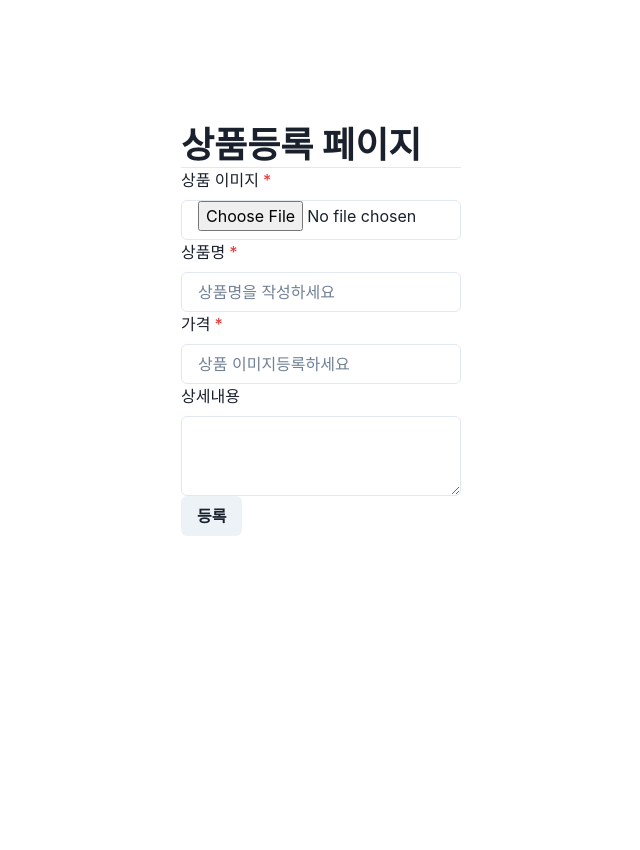
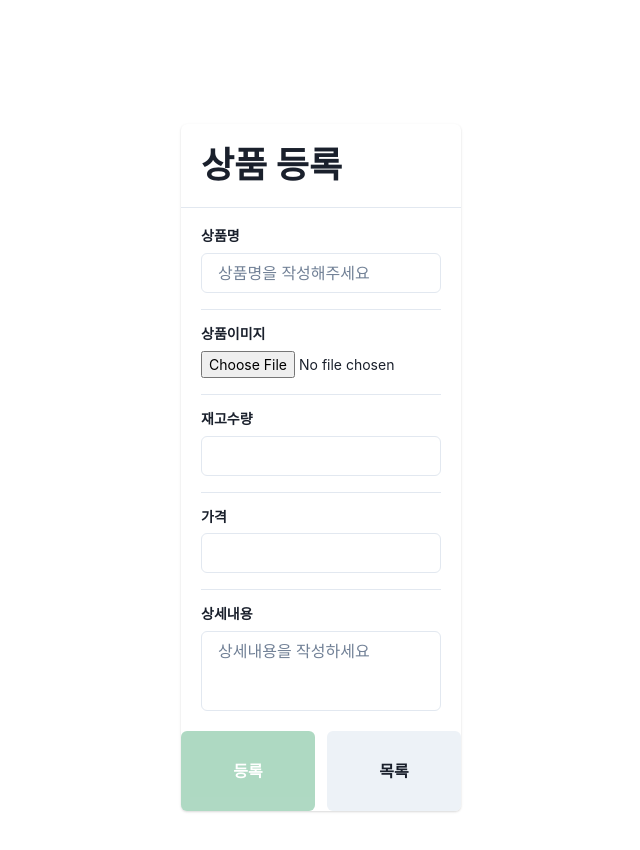
Before and after one commit to arbiterkdh/prj3, a React (Vite) app in the folder frontend/: page /store/add in a window 1280 px wide. Shown: the part 220-1070 px from the top of the page, without its empty margins (319-959 px from the left). Before the commit the page ends 956 px from the top, so only its background shows below. Built offline with nearby package versions, Linux system fonts and the light colour scheme.

Commit message:
add 디자인 완료

```diff
--- a/frontend/src/App.jsx
+++ b/frontend/src/App.jsx
@@ -6,7 +6,7 @@ import { Book } from "./page/book/Book.jsx";
 import { Theater } from "./page/theater/Theater.jsx";
 import { Store } from "./page/store/Store.jsx";
 import { Promo } from "./page/promotion/Promo.jsx";
-import { StoreAdd } from "./page/store/add/StoreAdd.jsx";
+import { StoreAdd } from "./page/store/StoreAdd.jsx";
 import { StoreList } from "./StoreList.jsx";
 
 const router = createBrowserRouter([
--- /dev/null
+++ b/frontend/src/page/store/StoreAdd.jsx
@@ -0,0 +1,182 @@
+import {
+  Box,
+  Button,
+  Card,
+  CardBody,
+  CardHeader,
+  Flex,
+  Heading,
+  Input,
+  Modal,
+  ModalBody,
+  ModalContent,
+  ModalFooter,
+  ModalHeader,
+  ModalOverlay,
+  Stack,
+  StackDivider,
+  Text,
+  Textarea,
+  useDisclosure,
+  useToast,
+} from "@chakra-ui/react";
+import { useState } from "react";
+import axios from "axios";
+
+export function StoreAdd() {
+  const [name, setName] = useState("");
+  const [files, setFiles] = useState([]);
+  const [stock, setStock] = useState(0);
+  const [price, setPrice] = useState(0);
+  const [content, setContent] = useState("");
+  const { isOpen, onOpen, onClose } = useDisclosure();
+  const [isLoading, setIsLoading] = useState(false);
+  const toast = useToast();
+
+  let disabled = true;
+
+  if (name && files && stock && price && content) {
+    disabled = false;
+  }
+
+  function handleProductAdd() {
+    setIsLoading(true);
+    axios
+      .post("/api/store/add", {
+        name,
+        files,
+        stock,
+        price,
+        content,
+      })
+      .then((res) => {
+        toast({
+          status: "success",
+          description: "회원가입 완료",
+          position: "bottom",
+        });
+      })
+      .catch(() => {
+        toast({
+          status: "error",
+          description: "가입 오류",
+          position: "bottom",
+        });
+      })
+      .finally(() => {
+        setIsLoading(false);
+      });
+  }
+
+  return (
+    <Box>
+      <Card>
+        <CardHeader>
+          <Heading>상품 등록</Heading>
+        </CardHeader>
+        <Box>
+          <hr />
+        </Box>
+
+        <CardBody>
+          <Stack divider={<StackDivider />} spacing="4">
+            <Box>
+              <Heading size="xs" textTransform="uppercase">
+                상품명
+              </Heading>
+              <Text pt="2" fontSize="sm">
+                <Input
+                  type={"text"}
+                  placeholder={"상품명을 작성해주세요"}
+                  onChange={(e) => setName(e.target.value)}
+                />
+              </Text>
+            </Box>
+            <Box>
+              <Heading size="xs" textTransform="uppercase">
+                상품이미지
+              </Heading>
+              <Text pt="2" fontSize="sm">
+                <input
+                  type={"file"}
+                  placeholder={"이미지를 등록하세요"}
+                  onChange={(e) => setFiles(e.target.files)}
+                />
+              </Text>
+            </Box>
+            <Box>
+              <Heading size="xs" textTransform="uppercase">
+                재고수량
+              </Heading>
+              <Text pt="2" fontSize="sm">
+                <Input
+                  type={"number"}
+                  onChange={(e) => setStock(e.target.value)}
+                />
+              </Text>
+            </Box>
+
+            <Box>
+              <Heading size="xs" textTransform="uppercase">
+                가격
+              </Heading>
+              <Text pt="2" fontSize="sm">
+                <Input
+                  type={"number"}
+                  onChange={(e) => setPrice(e.target.value)}
+                />
+              </Text>
+            </Box>
+            <Box>
+              <Heading size="xs" textTransform="uppercase">
+                상세내용
+              </Heading>
+              <Text pt="2" fontSize="sm">
+                <Textarea
+                  placeholder={"상세내용을 작성하세요"}
+                  resize={"none"}
+                  onChange={(e) => setContent(e.target.value)}
+                ></Textarea>
+              </Text>
+            </Box>
+          </Stack>
+        </CardBody>
+        <Flex w={"100%"} gap={3} justifyContent={"center"}>
+          <Box w={"50%"}>
+            <Button
+              colorScheme={"green"}
+              w={"100%"}
+              p={10}
+              onClick={onOpen}
+              isDisabled={disabled}
+              isLoading={isLoading}
+            >
+              등록
+            </Button>
+          </Box>
+          <Box w={"50%"}>
+            <Button colorScheme={"gray"} w={"100%"} p={10}>
+              목록
+            </Button>
+          </Box>
+        </Flex>
+      </Card>
+
+      <Modal isOpen={isOpen} onClose={onClose}>
+        <ModalOverlay />
+        <ModalContent>
+          <ModalHeader>등록안내</ModalHeader>
+          <ModalBody>상품을 등록하시겠습니까?</ModalBody>
+          <ModalFooter>
+            <Flex gap={3}>
+              <Button colorScheme={"green"} onClick={handleProductAdd}>
+                확인
+              </Button>
+              <Button onClick={onClose}>취소</Button>
+            </Flex>
+          </ModalFooter>
+        </ModalContent>
+      </Modal>
+    </Box>
+  );
+}
--- a/frontend/src/page/store/add/StoreAdd.jsx
+++ /dev/null
@@ -1,48 +0,0 @@
-import {
-  Box,
-  Button,
-  Flex,
-  FormControl,
-  FormLabel,
-  Heading,
-  Input,
-  Textarea,
-} from "@chakra-ui/react";
-
-export function StoreAdd() {
-  return (
-    <Box>
-      <Box>
-        <Heading>상품등록 페이지</Heading>
-      </Box>
-
-      <hr />
-      <Box>
-        <Box></Box>
-        <FormControl isRequired>
-          <FormLabel>상품 이미지</FormLabel>
-          <Input type={"file"} placeholder="상품 이미지 등록하세요" />
-        </FormControl>
-
-        <FormControl isRequired>
-          <FormLabel>상품명</FormLabel>
-          <Input placeholder="상품명을 작성하세요" />
-        </FormControl>
-
-        <FormControl isRequired>
-          <FormLabel>가격</FormLabel>
-          <Input placeholder="상품 이미지등록하세요" />
-        </FormControl>
-
-        <FormControl isRequiredd>
-          <FormLabel>상세내용</FormLabel>
-          <Textarea></Textarea>
-        </FormControl>
-
-        <Flex>
-          <Button>등록</Button>
-        </Flex>
-      </Box>
-    </Box>
-  );
-}
```
